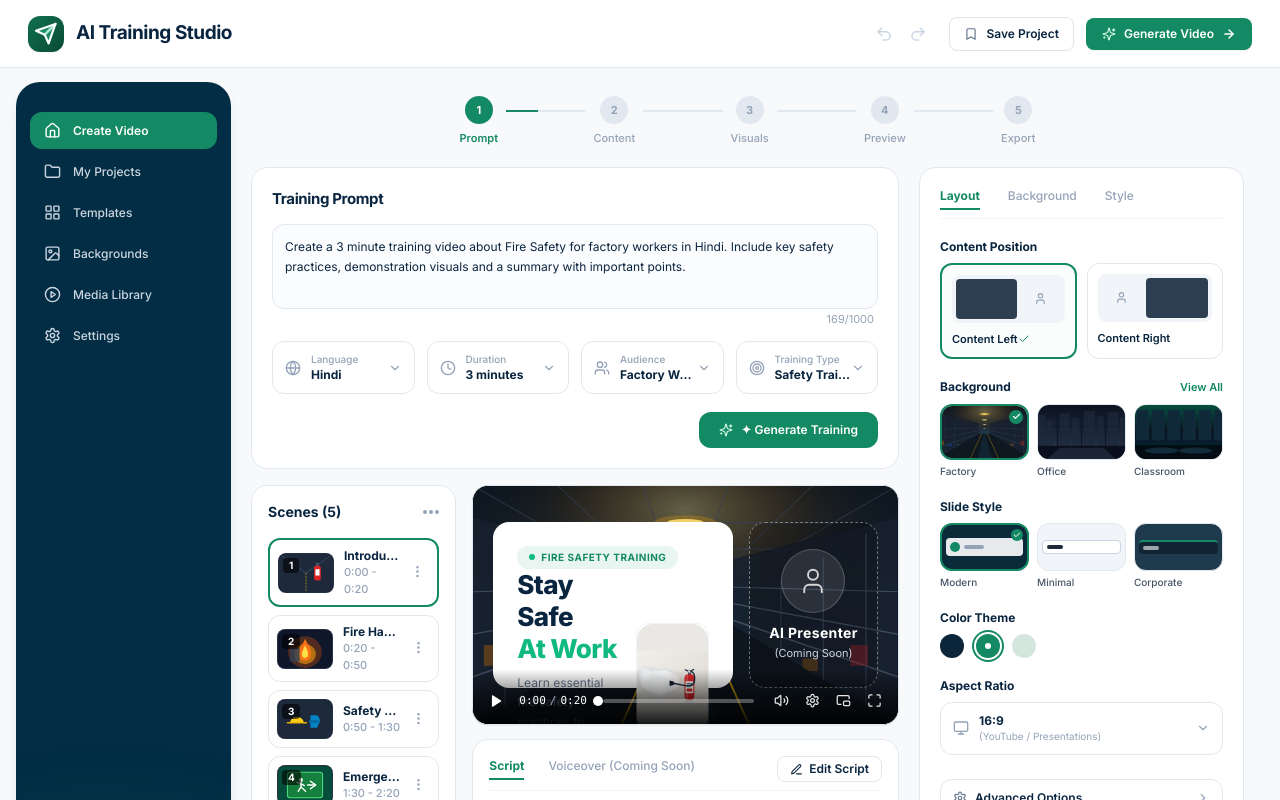
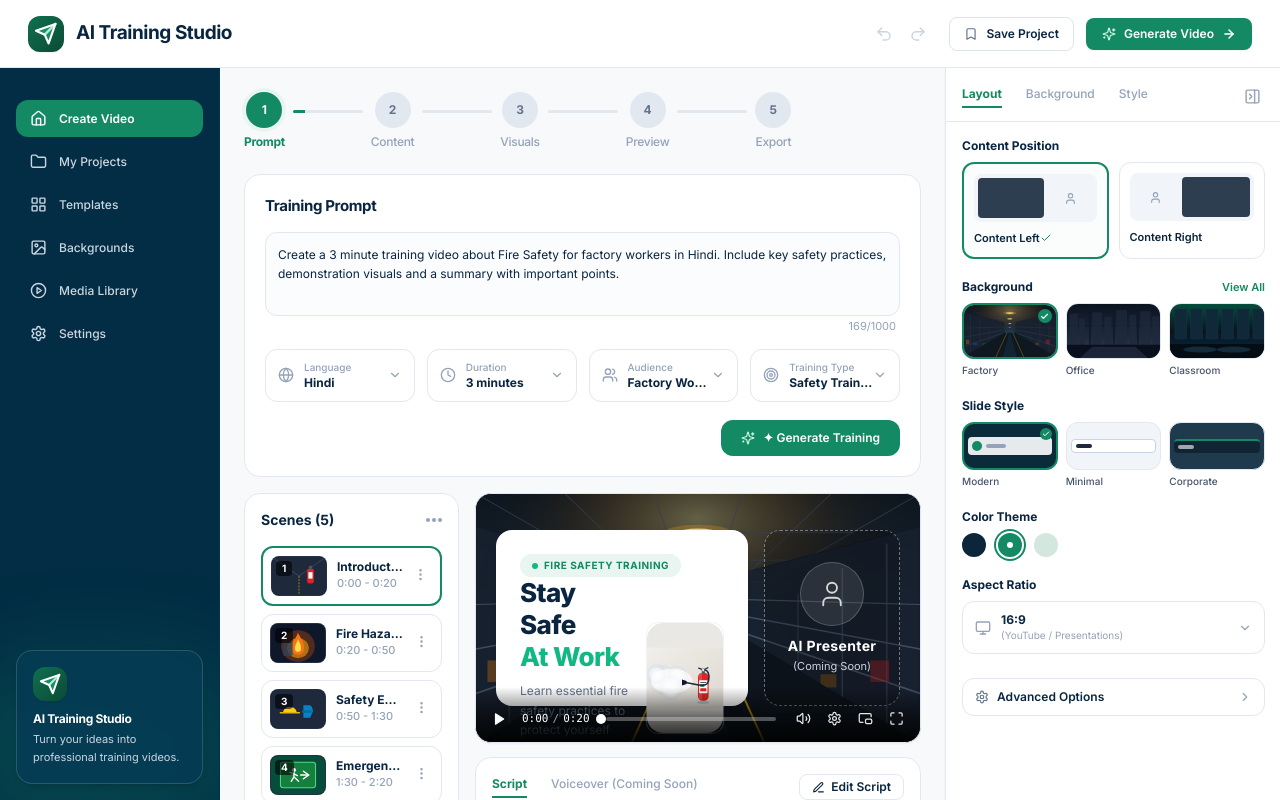
Before and after one commit to AlvinMacwan/ai_trainng_video, a React (Vite) app: page / in a window 1280 px wide. Shown: the top 800 px of the page. Built offline with nearby package versions, Linux system fonts and the light colour scheme.

Commit message:
feat: increase stepper size & align left, vertical fill settings panel with slide toggle, stick sidebar to edge

```diff
--- a/src/App.jsx
+++ b/src/App.jsx
@@ -80,7 +80,7 @@ export function App() {
   };
 
   return (
-    <div className="min-h-screen bg-[#F8F9FA] flex flex-col antialiased text-[#0A2540]">
+    <div className="h-screen w-screen overflow-hidden bg-[#F8F9FA] flex flex-col antialiased text-[#0A2540]">
       {/* Top Header */}
       <Header
         onSave={handleSaveProject}
@@ -92,8 +92,8 @@ export function App() {
         canRedo={historyIndex < history.length - 1}
       />
 
-      {/* Main Workspace Frame */}
-      <div className="flex-1 flex w-full mx-auto relative">
+      {/* Main Full-Height Studio Frame: sidebar - main - customization setting panel */}
+      <div className="flex-1 flex h-[calc(100vh-68px)] w-full overflow-hidden relative">
         {/* Mobile Sidebar Hamburger Bar */}
         <div className="lg:hidden absolute top-2 left-4 z-20">
           <button
@@ -106,7 +106,7 @@ export function App() {
           </button>
         </div>
 
-        {/* Left Vertical Dark Navy Sidebar (215px) */}
+        {/* 1. Left Vertical Dark Navy Sidebar (Sticking flush to edge, 0 white margins) */}
         <Sidebar
           currentView={currentView}
           onNavigate={handleNavigate}
@@ -114,8 +114,8 @@ export function App() {
           onCloseMobile={() => setIsMobileSidebarOpen(false)}
         />
 
-        {/* Central / Main Content Area */}
-        <main className="flex-1 min-w-0 flex flex-col pr-4 py-1">
+        {/* 2 & 3. Main Workspace Area + Customization Setting Panel */}
+        <main className="flex-1 min-w-0 flex h-full overflow-hidden">
           {currentView === 'create' && (
             <CreateVideo
               project={project}
@@ -128,6 +128,7 @@ export function App() {
           )}
 
           {currentView === 'projects' && (
+            <div className="flex-1 overflow-y-auto">
               <MyProjects
                 onOpenProject={() => {
                   setCurrentView('create');
@@ -136,6 +137,7 @@ export function App() {
                   setCurrentView('create');
                 }}
               />
+            </div>
           )}
         </main>
       </div>
--- a/src/components/layout/Sidebar.jsx
+++ b/src/components/layout/Sidebar.jsx
@@ -34,14 +34,14 @@ export const Sidebar = ({
         />
       )}
 
-      {/* Sidebar Container */}
+      {/* Sidebar Container - sticks flush to the edge with no margins */}
       <aside
-        className={`fixed lg:static top-0 bottom-0 left-0 z-50 w-[215px] flex-shrink-0 bg-[#022D44] text-white flex flex-col justify-between p-3.5 my-3.5 ml-4 rounded-3xl shadow-lg relative overflow-hidden transition-transform duration-300 ease-in-out ${
+        className={`fixed lg:static top-0 bottom-0 left-0 z-40 w-[220px] flex-shrink-0 bg-[#022D44] text-white flex flex-col justify-between p-4 h-[calc(100vh-68px)] border-r border-[#063B56]/50 relative overflow-hidden transition-transform duration-300 ease-in-out ${
           isMobileOpen ? 'translate-x-0' : '-translate-x-full lg:translate-x-0'
         }`}
       >
-        {/* Background Emerald Wave Decoration at Bottom */}
-        <div className="absolute -bottom-10 -left-10 -right-10 h-44 bg-gradient-to-tr from-[#138A63]/35 to-emerald-500/10 rounded-full blur-2xl pointer-events-none" />
+        {/* Background Emerald Wave Glow at Bottom */}
+        <div className="absolute -bottom-10 -left-10 -right-10 h-48 bg-gradient-to-tr from-[#138A63]/30 to-emerald-500/10 rounded-full blur-2xl pointer-events-none" />
 
         {/* Navigation list */}
         <div className="space-y-4 relative z-10">
@@ -56,7 +56,7 @@ export const Sidebar = ({
             </button>
           </div>
 
-          <nav className="space-y-1" aria-label="Sidebar Navigation">
+          <nav className="space-y-1.5" aria-label="Sidebar Navigation">
             {navItems.map((item) => {
               const Icon = item.icon;
               const isActive = currentView === item.id;
--- a/src/components/layout/WorkflowSteps.jsx
+++ b/src/components/layout/WorkflowSteps.jsx
@@ -1,4 +1,5 @@
 import React from 'react';
+import { Check } from 'lucide-react';
 
 export const WorkflowSteps = ({ activeStep = 1, onStepClick }) => {
   const steps = [
@@ -10,8 +11,9 @@ export const WorkflowSteps = ({ activeStep = 1, onStepClick }) => {
   ];
 
   return (
-    <div className="w-full py-1">
-      <div className="flex items-center justify-between max-w-xl mx-auto relative">
+    <div className="w-full pb-2">
+      {/* Stepper aligned to the left side directly above the Training Prompt with increased size */}
+      <div className="flex items-center max-w-xl relative">
         {steps.map((step, index) => {
           const isActive = step.number === activeStep;
           const isCompleted = step.number < activeStep;
@@ -19,29 +21,32 @@ export const WorkflowSteps = ({ activeStep = 1, onStepClick }) => {
 
           return (
             <React.Fragment key={step.number}>
-              {/* Step indicator node */}
+              {/* Step indicator node with increased dimensions */}
               <div
                 onClick={() => onStepClick && onStepClick(step.number)}
-                className="flex flex-col items-center cursor-pointer group focus:outline-none z-10"
+                className="flex flex-col items-center cursor-pointer group focus:outline-none z-10 select-none flex-shrink-0"
                 role="button"
                 tabIndex={0}
+                aria-label={`Workflow step ${step.number}: ${step.label}`}
               >
-                {/* Circle */}
+                {/* Circle - increased from w-7 to w-9.5 (38px) */}
                 <div
-                  className={`w-7 h-7 rounded-full flex items-center justify-center text-[11px] font-bold transition-all duration-200 ${
+                  className={`w-9 h-9 rounded-full flex items-center justify-center text-xs font-bold transition-all duration-200 ${
                     isActive || isCompleted
-                      ? 'bg-[#138A63] text-white shadow-xs'
-                      : 'bg-[#E2E8F0] text-slate-400 group-hover:bg-slate-300'
+                      ? 'bg-[#138A63] text-white shadow-sm ring-4 ring-[#E8F5F0]'
+                      : 'bg-[#E2E8F0] text-slate-500 group-hover:bg-slate-300'
                   }`}
                 >
-                  {step.number}
+                  {isCompleted ? <Check size={16} strokeWidth={3} /> : step.number}
                 </div>
 
-                {/* Label */}
+                {/* Label - increased font size and clarity */}
                 <span
-                  className={`text-[11px] mt-1.5 transition-colors ${
+                  className={`text-xs mt-1.5 transition-colors tracking-tight ${
                     isActive
-                      ? 'text-[#138A63] font-semibold'
+                      ? 'text-[#138A63] font-bold'
+                      : isCompleted
+                      ? 'text-[#0A2540] font-semibold'
                       : 'text-slate-400 font-medium group-hover:text-slate-600'
                   }`}
                 >
@@ -49,13 +54,12 @@ export const WorkflowSteps = ({ activeStep = 1, onStepClick }) => {
                 </span>
               </div>
 
-              {/* Connecting line */}
+              {/* Connecting line between steps */}
               {!isLast && (
-                <div className="flex-1 mx-2 h-[2px] -mt-5 relative">
+                <div className="flex-1 min-w-[36px] max-w-[70px] mx-2 h-[3px] -mt-5 relative rounded-full overflow-hidden">
                   <div className="absolute inset-0 bg-[#E2E8F0]" />
-                  {/* Subtle active segment if on step 1 */}
-                  {step.number === 1 && (
-                    <div className="absolute left-0 top-0 bottom-0 w-8 bg-[#138A63]" />
+                  {step.number === 1 && activeStep === 1 && (
+                    <div className="absolute left-0 top-0 bottom-0 w-3 bg-[#138A63]" />
                   )}
                   {step.number < activeStep && (
                     <div className="absolute inset-0 bg-[#138A63]" />
--- a/src/components/settings/SettingsPanel.jsx
+++ b/src/components/settings/SettingsPanel.jsx
@@ -5,15 +5,17 @@ import {
   Settings as GearIcon,
   Check,
   Monitor,
-  User
+  User,
+  PanelRightClose,
+  SlidersHorizontal
 } from 'lucide-react';
 import { FactoryBackground, OfficeBackground, ClassroomBackground } from '../common/VisualAssets';
 
 export const SettingsPanel = ({
   settings = {},
   onUpdateSettings,
-  isMobileDrawer = false,
-  onCloseMobileDrawer
+  isOpen = true,
+  onToggleOpen
 }) => {
   const [activeTab, setActiveTab] = useState('layout'); // 'layout' | 'background' | 'style'
 
@@ -29,10 +31,17 @@ export const SettingsPanel = ({
   const colorTheme = settings.colorTheme || 'green';
 
   return (
-    <aside className="w-full lg:w-[325px] flex-shrink-0 bg-white rounded-2xl border border-[#E2E8F0] p-5 shadow-2xs space-y-5 select-none">
-      {/* Top 3 Text Tabs: Layout, Background, Style */}
-      <div className="flex items-center justify-between border-b border-slate-100 pb-2">
-        <div className="flex items-center gap-7">
+    <>
+      {/* Sliding Settings Drawer / Sidebar */}
+      <aside
+        className={`bg-white border-l border-[#E2E8F0] h-[calc(100vh-68px)] flex flex-col justify-between transition-all duration-300 ease-in-out select-none flex-shrink-0 z-30 ${
+          isOpen ? 'w-[335px] translate-x-0 opacity-100 shadow-sm' : 'w-0 translate-x-full opacity-0 pointer-events-none border-l-0 overflow-hidden'
+        }`}
+      >
+        <div className="w-[335px] flex flex-col h-full">
+          {/* Top Tabs with Collapse Slide Button */}
+          <div className="p-4 pb-3 border-b border-[#E2E8F0] flex items-center justify-between bg-white flex-shrink-0">
+            <div className="flex items-center gap-6">
               <button
                 type="button"
                 onClick={() => setActiveTab('layout')}
@@ -70,17 +79,20 @@ export const SettingsPanel = ({
               </button>
             </div>
 
-        {isMobileDrawer && (
+            {/* Toggle Slide Close Button */}
             <button
               type="button"
-            onClick={onCloseMobileDrawer}
-            className="text-xs text-slate-400 hover:text-[#0A2540]"
+              onClick={onToggleOpen}
+              className="p-1 rounded-lg text-slate-400 hover:text-[#0A2540] hover:bg-slate-100 transition-colors"
+              title="Collapse settings panel"
+              aria-label="Collapse settings panel"
             >
-            Done
+              <PanelRightClose size={17} />
             </button>
-        )}
           </div>
 
+          {/* Scrollable Customization Content */}
+          <div className="flex-1 overflow-y-auto p-4 space-y-5">
             {/* 1. Content Position Section */}
             <div className="space-y-2">
               <h4 className="text-xs font-bold text-[#0A2540]">
@@ -98,7 +110,6 @@ export const SettingsPanel = ({
                       : 'border-[#E2E8F0] bg-white hover:border-slate-300'
                   }`}
                 >
-            {/* Visual Box */}
                   <div className="w-full h-12 rounded-lg bg-slate-100 p-1 flex items-center justify-between gap-1 mb-2">
                     <div className="w-[58%] h-full rounded bg-[#2C3E50]" />
                     <div className="w-[38%] h-full rounded flex items-center justify-center text-slate-400">
@@ -121,7 +132,6 @@ export const SettingsPanel = ({
                       : 'border-[#E2E8F0] bg-white hover:border-slate-300'
                   }`}
                 >
-            {/* Visual Box */}
                   <div className="w-full h-12 rounded-lg bg-slate-100 p-1 flex items-center justify-between gap-1 mb-2">
                     <div className="w-[38%] h-full rounded flex items-center justify-center text-slate-400">
                       <User size={13} />
@@ -303,7 +313,7 @@ export const SettingsPanel = ({
                   }`} />
                 </button>
 
-          {/* Green Swatch (Selected in reference with double ring) */}
+                {/* Green Swatch */}
                 <button
                   type="button"
                   onClick={() => updateSetting('colorTheme', 'green')}
@@ -317,7 +327,7 @@ export const SettingsPanel = ({
                   </div>
                 </button>
 
-          {/* Light / Mint Swatch */}
+                {/* Light Swatch */}
                 <button
                   type="button"
                   onClick={() => updateSetting('colorTheme', 'light')}
@@ -369,6 +379,25 @@ export const SettingsPanel = ({
                 <ChevronRight size={14} className="text-slate-400" />
               </button>
             </div>
+          </div>
+        </div>
       </aside>
+
+      {/* Floating Toggle Button when closed */}
+      {!isOpen && (
+        <button
+          type="button"
+          onClick={onToggleOpen}
+          className="fixed right-0 top-1/2 -translate-y-1/2 z-40 bg-white border-l border-y border-[#E2E8F0] shadow-md py-3 px-2 rounded-l-xl flex flex-col items-center gap-2 text-[#0A2540] hover:text-[#138A63] hover:bg-slate-50 transition-all group"
+          title="Open customization settings"
+          aria-label="Open customization settings"
+        >
+          <SlidersHorizontal size={16} className="text-[#138A63] group-hover:scale-110 transition-transform" />
+          <span className="text-[10px] font-bold tracking-wider [writing-mode:vertical-lr] rotate-180 uppercase text-slate-500 group-hover:text-[#138A63]">
+            Customize Settings
+          </span>
+        </button>
+      )}
+    </>
   );
 };
--- a/src/pages/CreateVideo.jsx
+++ b/src/pages/CreateVideo.jsx
@@ -5,20 +5,18 @@ import { ScenePanel } from '../components/scenes/ScenePanel';
 import { VideoPreview } from '../components/preview/VideoPreview';
 import { ScriptPanel } from '../components/script/ScriptPanel';
 import { SettingsPanel } from '../components/settings/SettingsPanel';
-import { SlidersHorizontal, Sparkles, CheckCircle2, X, Download, Play, RefreshCw } from 'lucide-react';
+import { Sparkles, CheckCircle2, X, Download, Play, RefreshCw, SlidersHorizontal } from 'lucide-react';
 
 export const CreateVideo = ({
   project,
   onUpdateProject,
-  onSaveProject,
-  isSaved,
   showGenerateModal,
   setShowGenerateModal
 }) => {
   const [activeWorkflowStep, setActiveWorkflowStep] = useState(1);
   const [generationStep, setGenerationStep] = useState(1);
   const [isGeneratingCompleted, setIsGeneratingCompleted] = useState(false);
-  const [isMobileSettingsOpen, setIsMobileSettingsOpen] = useState(false);
+  const [isSettingsOpen, setIsSettingsOpen] = useState(true);
 
   // Active scene lookup
   const activeScene = project.scenes.find(s => s.id === project.activeSceneId) || project.scenes[0];
@@ -138,18 +136,28 @@ export const CreateVideo = ({
   };
 
   return (
-    <div className="flex-1 min-w-0 p-4 lg:p-5 space-y-4">
-      {/* 1. Workflow Steps Indicator (sitting directly on background) */}
+    <div className="flex-1 flex h-[calc(100vh-68px)] overflow-hidden relative">
+      {/* CENTER / MAIN WORKSPACE AREA */}
+      <div className="flex-1 min-w-0 overflow-y-auto p-5 lg:p-6 space-y-4">
+
+        {/* Top Header Row for Main Area: Left-aligned Stepper + quick toggle button */}
+        <div className="flex items-center justify-between">
           <WorkflowSteps
             activeStep={activeWorkflowStep}
             onStepClick={(step) => setActiveWorkflowStep(step)}
           />
 
-      {/* Main Workspace: Center Workspace + Right Settings Panel */}
-      <div className="flex flex-col lg:flex-row gap-5 items-start">
-
-        {/* LEFT / CENTER: Main Editor Area */}
-        <div className="flex-1 min-w-0 space-y-4 w-full">
+          {!isSettingsOpen && (
+            <button
+              type="button"
+              onClick={() => setIsSettingsOpen(true)}
+              className="flex items-center gap-1.5 px-3 py-1.5 bg-white border border-[#E2E8F0] hover:border-slate-300 rounded-lg text-xs font-semibold text-[#0A2540] shadow-2xs transition-colors"
+            >
+              <SlidersHorizontal size={13} className="text-[#138A63]" />
+              <span>Customize Settings</span>
+            </button>
+          )}
+        </div>
 
         {/* Training Prompt Card */}
         <TrainingPrompt
@@ -165,7 +173,7 @@ export const CreateVideo = ({
         {/* Two-Column Section: Scenes List (Left) + Video Preview & Script (Right) */}
         <div className="grid grid-cols-1 md:grid-cols-12 gap-4 items-start">
 
-            {/* Left: Scenes List (Approx 28% width ~ 3.5 cols) */}
+          {/* Left: Scenes List (Approx 28% width ~ 4 cols) */}
           <div className="md:col-span-4 lg:col-span-4 xl:col-span-4">
             <ScenePanel
               scenes={project.scenes}
@@ -178,7 +186,7 @@ export const CreateVideo = ({
             />
           </div>
 
-            {/* Right: Video Preview + Script Panel (Approx 72% width ~ 8.5 cols) */}
+          {/* Right: Video Preview + Script Panel (Approx 72% width ~ 8 cols) */}
           <div className="md:col-span-8 lg:col-span-8 xl:col-span-8 space-y-3.5">
             <VideoPreview
               activeScene={activeScene}
@@ -195,29 +203,13 @@ export const CreateVideo = ({
 
       </div>
 
-        {/* Mobile Settings Toggle Button */}
-        <div className="lg:hidden w-full flex justify-end">
-          <button
-            type="button"
-            onClick={() => setIsMobileSettingsOpen(!isMobileSettingsOpen)}
-            className="flex items-center gap-2 px-3.5 py-2 bg-white border border-[#E2E8F0] rounded-xl text-xs font-bold text-[#0A2540] shadow-2xs"
-          >
-            <SlidersHorizontal size={14} className="text-[#138A63]" />
-            <span>Customize Settings</span>
-          </button>
-        </div>
-
-        {/* RIGHT: Settings Panel (325px width) */}
-        <div className={`w-full lg:w-[325px] flex-shrink-0 ${isMobileSettingsOpen ? 'block' : 'hidden lg:block'}`}>
+      {/* RIGHT: Customization Setting Panel (Vertically Filled with Slide Toggle) */}
       <SettingsPanel
         settings={project.settings}
         onUpdateSettings={handleUpdateSettings}
-            isMobileDrawer={isMobileSettingsOpen}
-            onCloseMobileDrawer={() => setIsMobileSettingsOpen(false)}
+        isOpen={isSettingsOpen}
+        onToggleOpen={() => setIsSettingsOpen(!isSettingsOpen)}
       />
-        </div>
-
-      </div>
 
       {/* Generation Simulation Modal */}
       {showGenerateModal && (
@@ -326,7 +318,6 @@ export const CreateVideo = ({
           </div>
         </div>
       )}
-
     </div>
   );
 };
```
Lines whose indentation alone changed are shown as unchanged.
